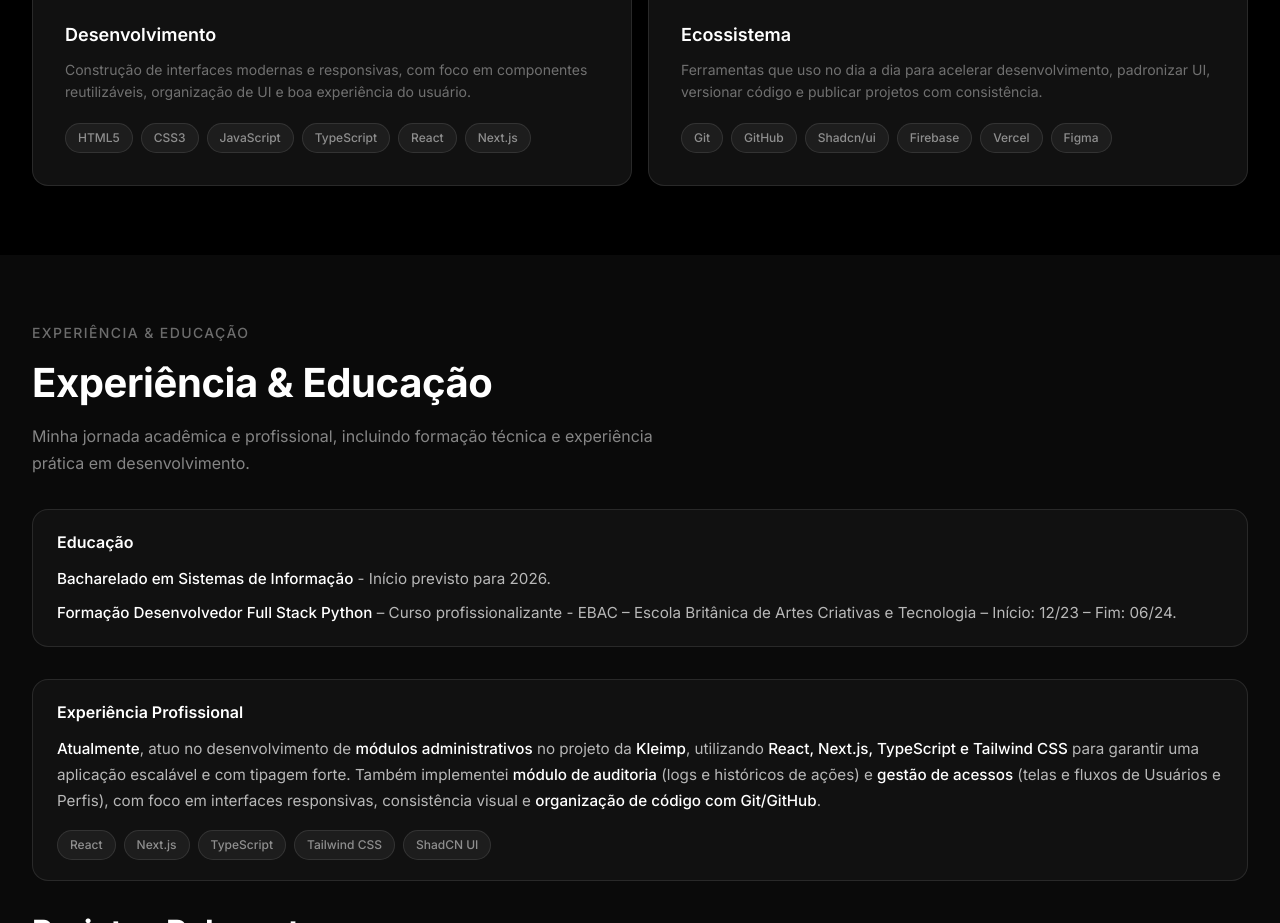
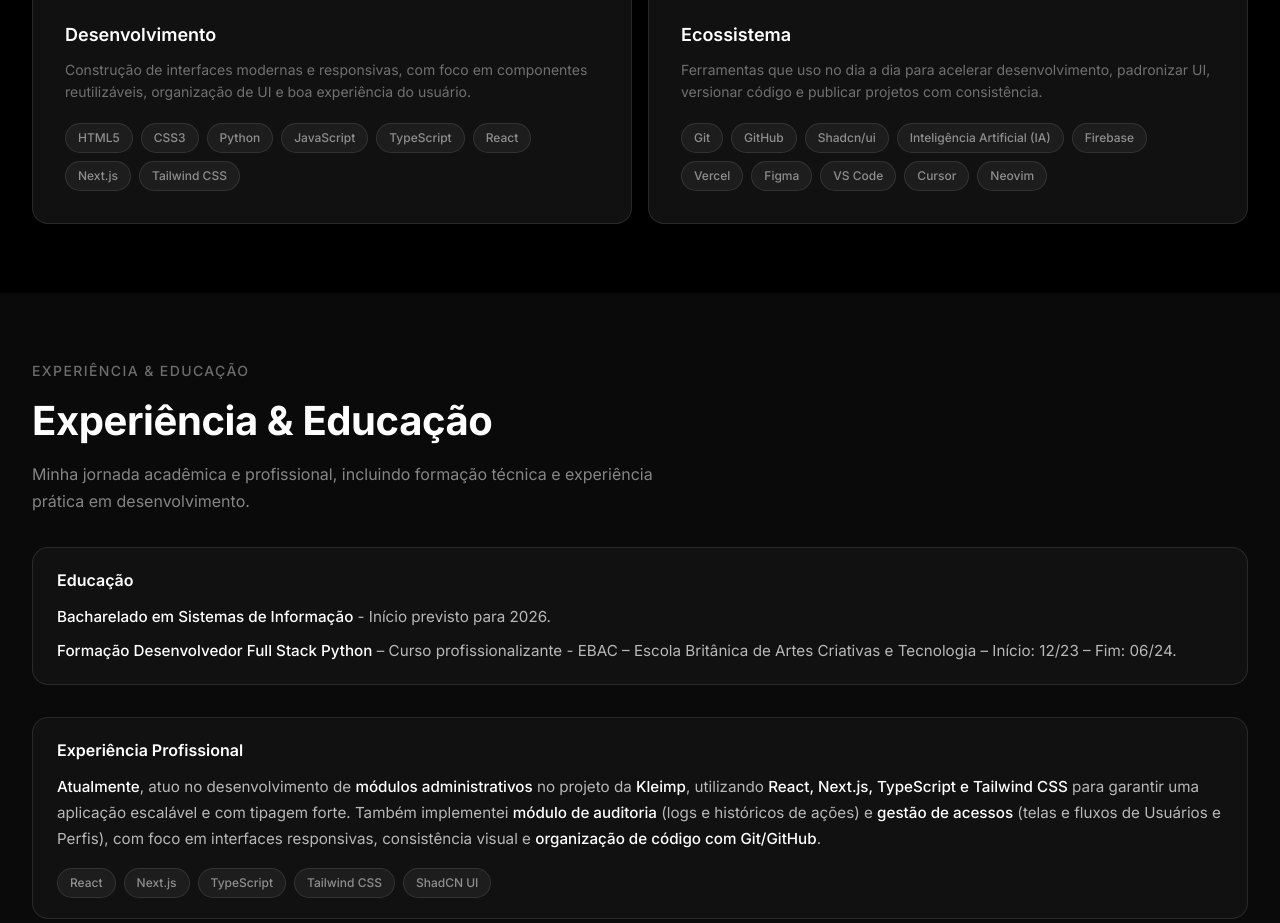
Before and after one commit to RuiBarbosaJ/Portfolio, a Next.js app: page / in a window 1280 px wide. Shown: the part 1680-2603 px from the top of the page. Built offline with nearby package versions, Linux system fonts and the light colour scheme.

Commit message:
Update portfolio 4.0

```diff
--- a/src/components/layout/stack.tsx
+++ b/src/components/layout/stack.tsx
@@ -24,6 +24,7 @@ export function Stack() {
       technologies: [
         "HTML5",
         "CSS3",
+        "Python",
         "JavaScript",
         "TypeScript",
         "React",
@@ -41,10 +42,13 @@ export function Stack() {
         "Git",
         "GitHub",
         "Shadcn/ui",
+        "Inteligência Artificial (IA)",
         "Firebase",
         "Vercel",
         "Figma",
         "VS Code",
+        "Cursor",
+        "Neovim",
       ],
       description:
         "Ferramentas que uso no dia a dia para acelerar desenvolvimento, padronizar UI, versionar código e publicar projetos com consistência.",
@@ -87,7 +91,7 @@ export function Stack() {
           </MotionH2>
 
           <div
-            className="grid md:grid-cols-2"
+            className="grid md:grid-cols-2 "
             style={{ marginTop: "3rem", gap: "1rem" }}
           >
             {stacks.map((stack, index) => (
@@ -130,7 +134,7 @@ export function Stack() {
                   className="flex flex-wrap gap-2"
                   style={{ marginTop: "1.25rem" }}
                 >
-                  {stack.technologies.slice(0, 6).map((tech) => (
+                  {stack.technologies.slice(0, 15).map((tech) => (
                     <span
                       key={tech}
                       className="text-xs font-medium bg-white/5 text-white/50 rounded-full border border-white/10"
```
